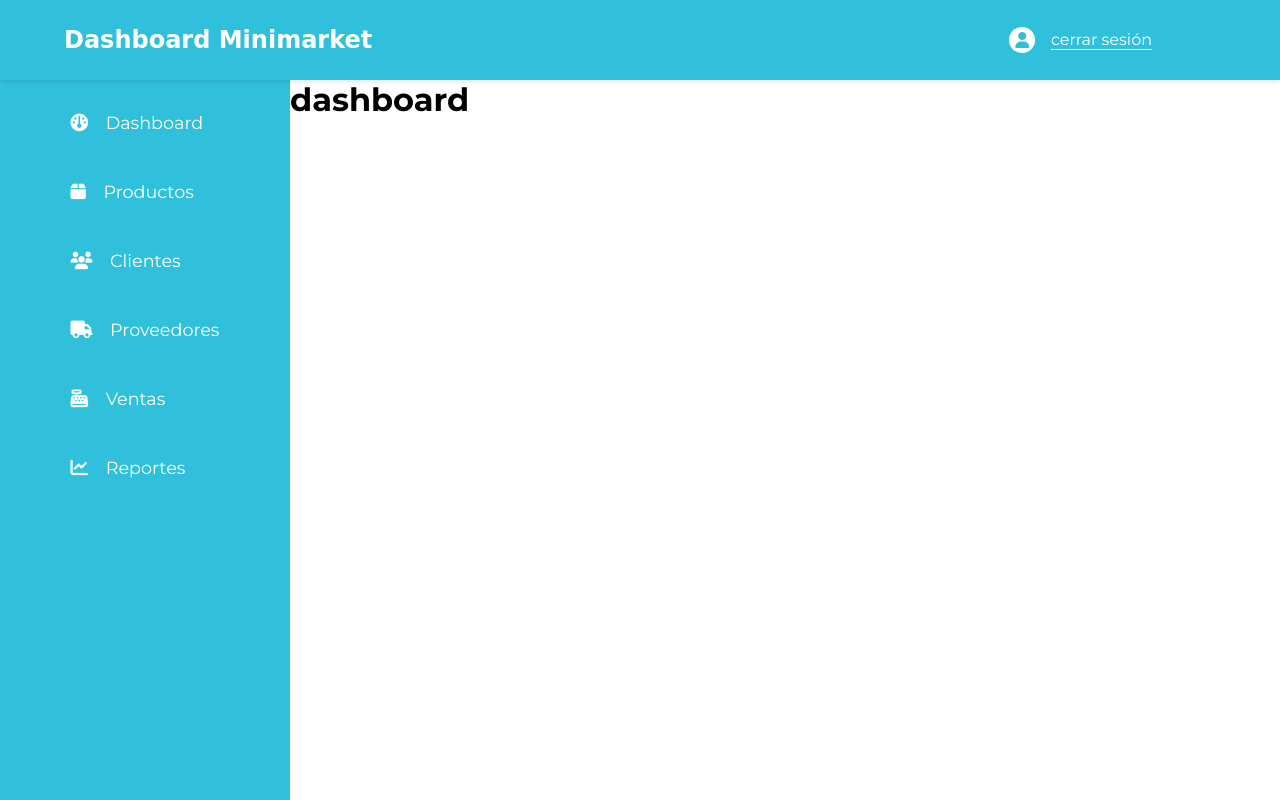
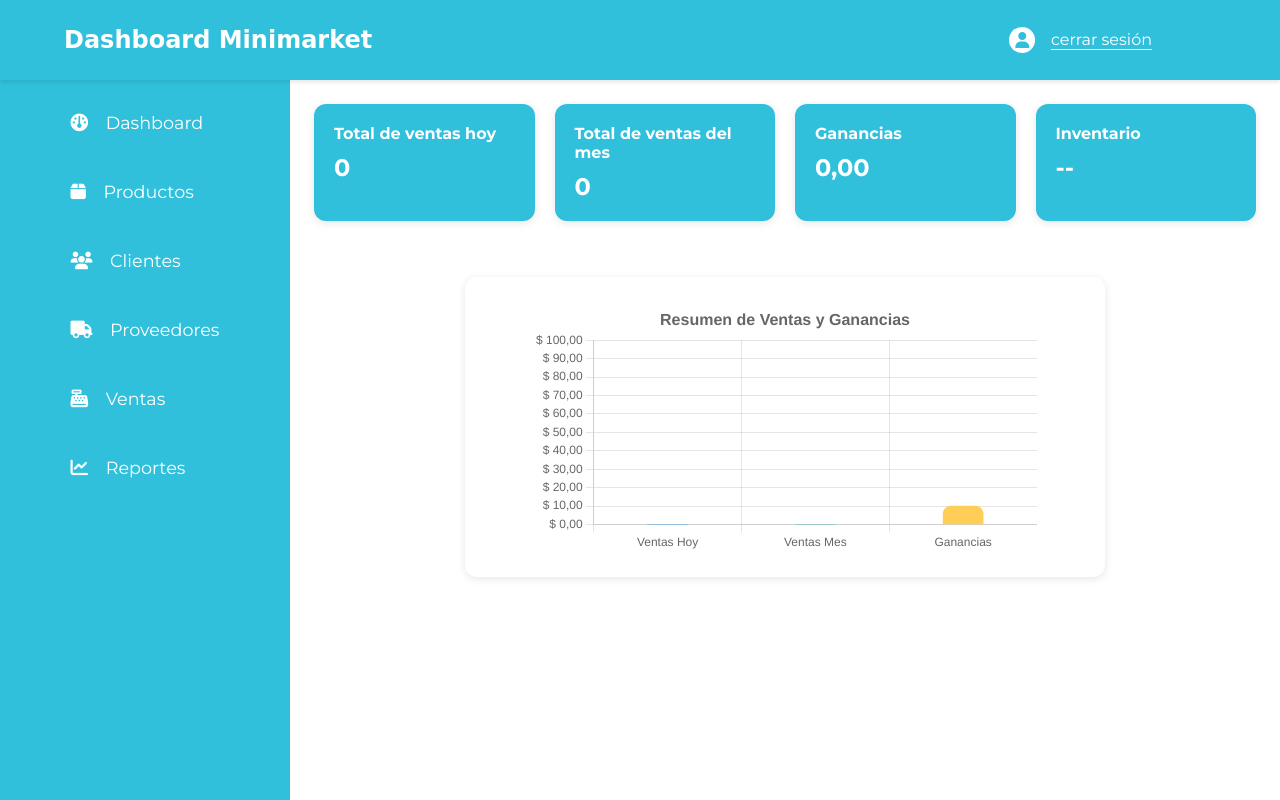
Before and after one commit to AndresDev-20/Minimarket_FullStack_Django, a Django app: page /dashboard/ in a window 1280 px wide. Run offline with Django 5.2, Linux system fonts and the light colour scheme; the visitor is signed in with stand-in values (Sample User, id 1); data that the repository does not hold is empty.

Commit message:
New Update

```diff
--- a/apps/accounts/views.py
+++ b/apps/accounts/views.py
@@ -1,6 +1,8 @@
 from django.shortcuts import render, redirect
 from django.contrib.auth import authenticate, login, logout
 from django.contrib.auth.decorators import login_required
+from apps.sales.models import Sale, SalesDetail
+from datetime import date
 
 # Create your views here.
 def login_view(request):
@@ -22,7 +24,13 @@ def login_view(request):
 
 @login_required
 def dashboard_view(request):
-    return render(request, 'dashboard.html')
+    today = date.today()
+    sales_list = len(Sale.objects.filter(date__date=today))
+    sales_list_mont = len(Sale.objects.filter(date__month=today.month, date__year=today.year))
+    sale_detail_earnings = SalesDetail.objects.all()
+    total_earnings = sum(detail.profit for detail in sale_detail_earnings)
+    total_earnings_formatted = "{:,.2f}".format(total_earnings).replace(",", "X").replace(".", ",").replace("X", ".")
+    return render(request, 'dashboard.html', {"day": sales_list, "month": sales_list_mont, "total_earnings_formatted": total_earnings_formatted, "total_earnings": total_earnings})
 
 
 
--- a/static/css/style.css
+++ b/static/css/style.css
@@ -220,6 +220,44 @@ input:focus {
   margin-top: 5em;
 }
 
+/* Lista de estadísticas */
+.dashboard__stats {
+    display: grid;
+    grid-template-columns: repeat(auto-fit, minmax(200px, 1fr));
+    gap: 20px;
+    list-style: none;
+    padding: 1.5em;
+    margin: 0;
+}
+
+/* Cada tarjeta de estadística */
+.dashboard__stat-card {
+    background-color: var(--primary-color);
+    padding: 20px;
+    border-radius: 12px;
+    box-shadow: 0 2px 8px rgba(0,0,0,0.1);
+    transition: transform 0.2s, box-shadow 0.2s;
+}
+
+.dashboard__stat-card:hover {
+    transform: translateY(-5px);
+    box-shadow: 0 5px 15px rgba(0,0,0,0.15);
+}
+
+/* Títulos y valores */
+.dashboard__stat-title {
+    font-size: 1rem;
+    color: white;
+    margin-bottom: 10px;
+}
+
+.dashboard__stat-value {
+    font-size: 1.5rem;
+    font-weight: bold;
+    color: #ffffff;
+}
+
+
 /* estilos del menu */
 .dashboard__box-menu {
   width: 100%;
@@ -248,6 +286,24 @@ input:focus {
   align-items: center;
   gap: 1em;
 }
+
+.dashboard__chart-container {
+    margin: 2em 1.5em;
+    padding: 1.5em;
+    background-color: #fff;
+    border-radius: 12px;
+    box-shadow: 0 2px 8px rgba(0,0,0,0.1);
+    width: 100%;
+    max-width: 40em;
+    height: 300px;      /* Altura moderada */
+    margin-left: auto;
+    margin-right: auto;
+    display: flex;
+    flex-direction: column;
+    align-items: center;
+    justify-content: center;
+}
+
 
 /* estilos de la tabla de productos */
 .Products {
--- a/templates/dashboard.html
+++ b/templates/dashboard.html
@@ -1,20 +1,85 @@
-{% extends "layout/base.html" %}
-{% load static %}
+{% extends "layout/base.html" %} {% load static %} {% block header %}
+<header class="header">{% include "layout/header.html" %}</header>
+{% endblock %} {% block content %}
+<div class="dashboard">
+  <div class="dashboard__box-menu">{% include "layout/menu.html" %}</div>
+  <div class="dashboard__content">
+    {% block dashboard_content %}
+    <ul class="dashboard__stats">
+      <li class="dashboard__stat-card">
+        <h1 class="dashboard__stat-title">Total de ventas hoy</h1>
+        <h2 class="dashboard__stat-value">{{ day }}</h2>
+      </li>
+      <li class="dashboard__stat-card">
+        <h1 class="dashboard__stat-title">Total de ventas del mes</h1>
+        <h2 class="dashboard__stat-value">{{ month }}</h2>
+      </li>
+      <li class="dashboard__stat-card">
+        <h1 class="dashboard__stat-title">Ganancias</h1>
+        <h2 class="dashboard__stat-value">{{ total_earnings_formatted }}</h2>
+      </li>
+      <li class="dashboard__stat-card">
+        <h1 class="dashboard__stat-title">Inventario</h1>
+        <h2 class="dashboard__stat-value">--</h2>
+      </li>
+    </ul>
+    <div class="dashboard__chart-container">
+      <canvas id="dashboardChart"></canvas>
+    </div>
+    <script src="https://cdn.jsdelivr.net/npm/chart.js"></script>
+    <script>
+      const ctx = document.getElementById('dashboardChart').getContext('2d');
+      const dashboardChart = new Chart(ctx, {
+          type: 'bar',
+          data: {
+              labels: ['Ventas Hoy', 'Ventas Mes', 'Ganancias'],
+              datasets: [{
+                  label: '',
+                  data: [{{ day }}, {{ month }}, {{ total_earnings|default:10|floatformat }}],
+                  backgroundColor: [
+                      '#36A2EB',
+                      '#4BC0C0',
+                      '#FFCE56'
+                  ],
+                  borderRadius: 8,  // Bordes redondeados de las barras
+                  barThickness: 40  // Grosor de cada barra
+              }]
+          },
+          options: {
+                responsive: true,
+          plugins: {
+              legend: { display: false },
+              title: {
+                  display: true,
+                  text: 'Resumen de Ventas y Ganancias',
+                  font: { size: 16 }
+              },
+              tooltip: {
+                  callbacks: {
+                      label: function(context) {
+                          return context.parsed.y.toLocaleString('es-CO', { style: 'currency', currency: 'COP' });
+                      }
+                      }
+                  }
+              },
+              scales: {
+                  y: {
+                      beginAtZero: true,
+                     min: 0,
+                  max: 100, // <- Ajusta aquí de 10, 100 o el rango que necesites
+                  ticks: {
+                      stepSize: 10, // <- Cada cuánto se marca en el eje
+                      callback: function(value) {
+                          return value.toLocaleString('es-CO', { style: 'currency', currency: 'COP' });
+                      }
+                      }
+                  }
+              }
+          }
+      });
+    </script>
 
-{% block header %}
-<header class="header">
-    {% include "layout/header.html" %}
-</header>
-{% endblock %}
-
-{% block content %}
-<div class="dashboard">
-    <div class="dashboard__box-menu">
-        {% include "layout/menu.html" %}
-    </div>
-    <div class="dashboard__content">
-        {% block dashboard_content %}
-        <h1>dashboard</h1>
-        {% endblock %}
-    </div>
-{% endblock %}
+    {% endblock %}
+  </div>
+  {% endblock %}
+</div>
```
